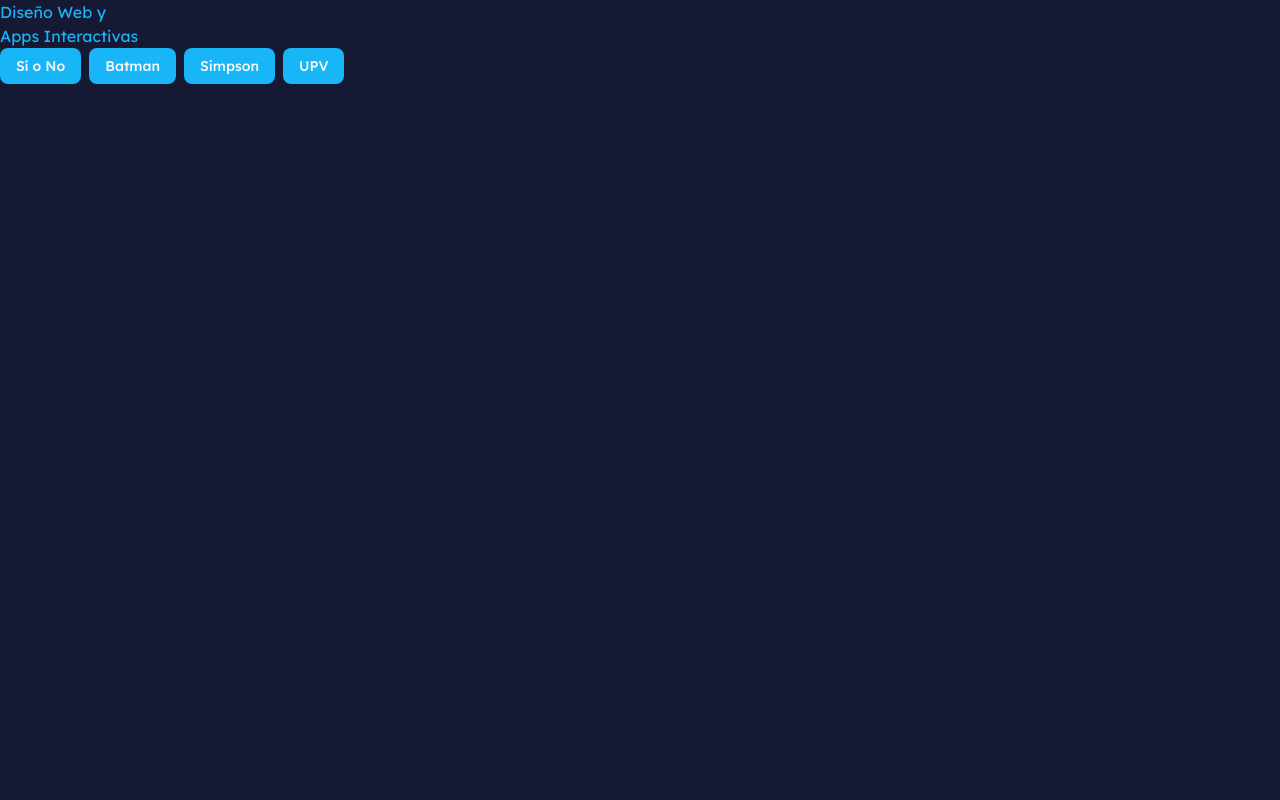
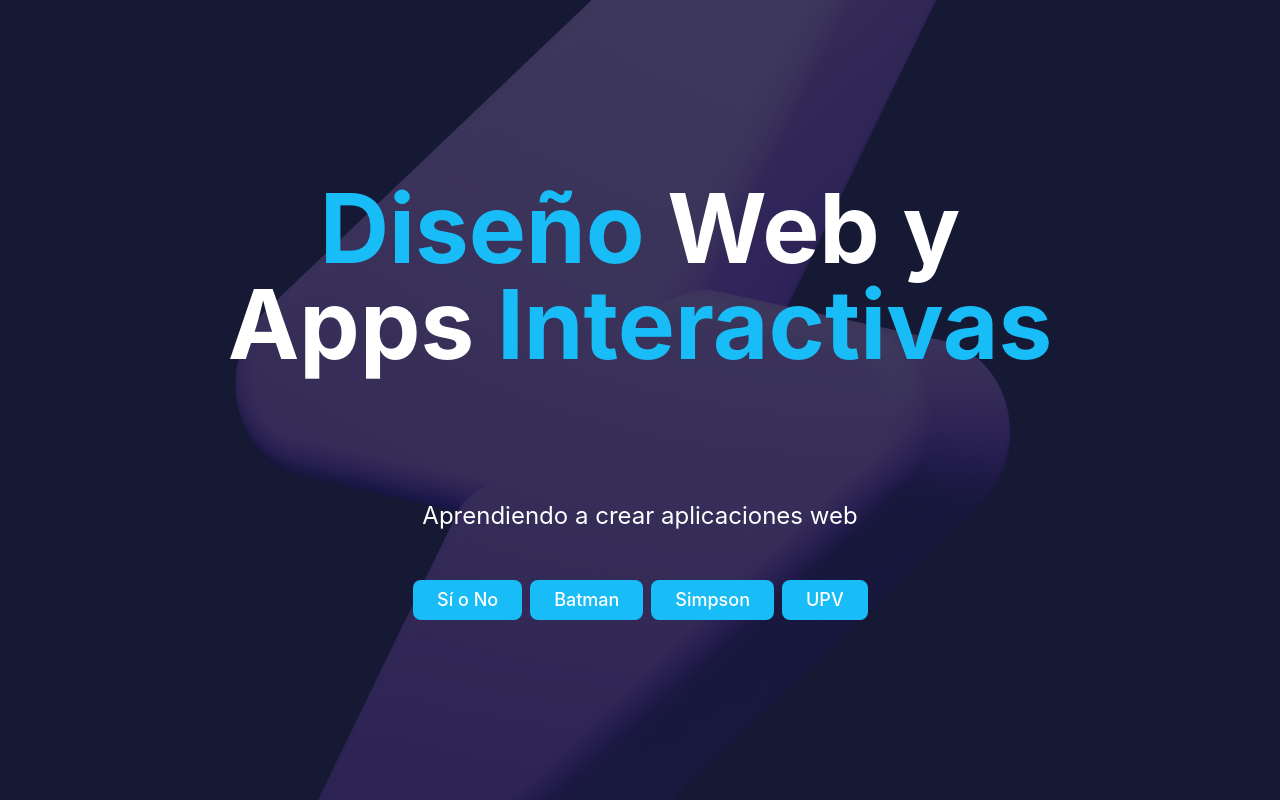
Before and after one commit to ytermos/vue-web, a Vue app: page /#/ in a window 1280 px wide. Built offline with nearby package versions, Linux system fonts and the light colour scheme.

Commit message:
ytermos: Estilos Taildwind CSS

```diff
--- a/src/components/ui/button/index.ts
+++ b/src/components/ui/button/index.ts
@@ -19,6 +19,8 @@
         ghost:
           "hover:bg-accent hover:text-accent-foreground dark:hover:bg-accent/50",
         link: "text-primary underline-offset-4 hover:underline",
+
+        domus: "bg-domus-cyan text-white hover:bg-domus-cyan/70 md:py-5 md:px-6 md:text-lg"
       },
       size: {
         "default": "h-9 px-4 py-2 has-[>svg]:px-3",
--- a/src/paginae/Domus/Domus.vue
+++ b/src/paginae/Domus/Domus.vue
@@ -9,51 +9,38 @@
 
 
 <template>
-    <div class="fondo-home">
+    <div class="bg-domus-navy h-screen text-white font-sans text-center flex flex-col items-center justify-center gap-12 fixed  w-screen overflow-hidden">
 
-        <h1>
-            <span>Diseño </span>Web y
+
+        <img class="absolute opacity-20 " src="/imagines/tonitrui.png"/>
+        <h1 class=" text-5xl md:text-7xl lg:text-8xl font-bold pb-5 md:pb-20 z-10 transition-all">
+            <span class="text-domus-cyan ">Diseño </span>Web y
             <br/>
-            Apps <span>Interactivas</span>
+            Apps <span class="text-domus-cyan ">Interactivas</span>
         </h1>
 
-    <div class="botones">
-        <Button variant="default">
+        <p class=" text-lg md:text-2xl transition-all z-10">
+        Aprendiendo a crear aplicaciones web
+
+        </p>
+
+    <div class="scale-z-10">
+        <Button variant="domus" class="mr-2">
         <RouterLink to="/Indecision">Sí o No</RouterLink>
         </Button>
 
-        <Button variant="default">
+        <Button variant="domus"class="mr-2">
         <RouterLink to="/Batman">Batman</RouterLink>
         </Button>
 
-        <Button variant="default">
+        <Button variant="domus"class="mr-2">
         <RouterLink to="/Simpson">Simpson</RouterLink>
         </Button>
 
-        <Button variant="default">
+        <Button variant="domus">
         <a href="https://www.upv.es/">UPV</a>
         </Button>
 
     </div>
     </div>
 </template>
-
-<style scoped>
-.fondo-home {
-    background-color: rgb(21, 25, 52);
-    height: 100vh;
-    color: rgb(24, 182, 246)
-
-}
-
-.botones > button {
-    background-color: rgb(24, 182, 246);
-    margin-right: 0.5rem;
-
-}
-
-.botones > button:hover {
-    background-color: rgba(24, 182, 246, 0.7);
-
-}
-</style>
--- a/src/paginae/batman/Batman.vue
+++ b/src/paginae/batman/Batman.vue
@@ -29,7 +29,7 @@
 
 <template>
     <div class="Batman">
-        <div class="extra-nav">
+        <nav class="extra-nav flex flex-col sm:flex-row justify-between px-3">
 
 
         <RouterLink to="/">
@@ -37,10 +37,10 @@
         </RouterLink>
 
             <NavigationMenu>
-        <NavigationMenuList>
+        <NavigationMenuList class="flex flex-col sm:flex-row ">
         <NavigationMenuItem>
             <a href="#" @click.prevent="scrollToSection('#')">
-            <NavigationMenuLink :class="navigationMenuTriggerStyle" asChild>
+            <NavigationMenuLink :class="[navigationMenuTriggerStyle, 'text-md hover:bg-brand-purple hover:text-white transition-colors']">
             Portada
             </NavigationMenuLink>
             </a>
@@ -48,7 +48,7 @@
 
          <NavigationMenuItem>
             <a href="#vehiculis" @click.prevent="scrollToSection('#vehiculis')">
-            <NavigationMenuLink :class="navigationMenuTriggerStyle" asChild>
+            <NavigationMenuLink :class="[navigationMenuTriggerStyle, 'text-md hover:bg-brand-purple hover:text-white transition-colors']">
             Vehículos
             </NavigationMenuLink>
             </a>
@@ -56,7 +56,7 @@
 
          <NavigationMenuItem>
             <a href="#videre" @click.prevent="scrollToSection('#videre')">
-            <NavigationMenuLink :class="navigationMenuTriggerStyle" asChild>
+            <NavigationMenuLink :class="[navigationMenuTriggerStyle, 'text-md hover:bg-brand-purple hover:text-white transition-colors']" >
             Imágenes
             </NavigationMenuLink>
             </a>
@@ -64,7 +64,7 @@
 
          <NavigationMenuItem>
             <a href="#contactus" @click.prevent="scrollToSection('#contactus')">
-            <NavigationMenuLink :class="navigationMenuTriggerStyle" asChild>
+            <NavigationMenuLink :class="[navigationMenuTriggerStyle, 'text-md hover:bg-brand-purple hover:text-white transition-colors']" >
             Contacto
             </NavigationMenuLink>
             </a>
@@ -74,7 +74,7 @@
         </NavigationMenuList>
     </NavigationMenu>
 
-        </div>
+        </nav>
 
         <header class="titulus">
 
@@ -202,7 +202,7 @@
         display:block;
     }
 .titulus > h1 {
-    color:red;
+    color:white;
     }
 }
 
--- /dev/null
+++ b/src/paginae/simpson/Primus.vue
@@ -0,0 +1,3 @@
+<template>
+    <h1 class="text-6xl m-8 text-red-500 bg-amber-300 w-fit px-12 py-5 rounded-2xl shadow-xl hover:bg-red-500 hover:text-white">Simpson Page</h1>
+</template>
--- a/src/paginae/simpson/Simpson.vue
+++ /dev/null
@@ -1,3 +0,0 @@
-<template>
-    <h1>Simpson Page</h1>
-</template>
--- a/src/style.css
+++ b/src/style.css
@@ -51,6 +51,19 @@
   --radius-md: calc(var(--radius) - 2px);
   --radius-lg: var(--radius);
   --radius-xl: calc(var(--radius) + 4px);
+
+
+  /* Brand colors */
+--color-simpsons-yellow: #ffde00;
+--color-simpsons-red: #ee3133;
+--color-domus-cyan: #18bcf6;
+--color-domus-navy: #151934;
+--color-domus-navy-input: #1f233e;
+--color-brand-purple: #6a5acd;
+--color-brand-purple-dark: #584bab;
+
+/* Layout */
+--container-page: 1400px;
 }
 
 :root {
```
Also changed, not shown: public/imagines/tonitrui.png (added).
